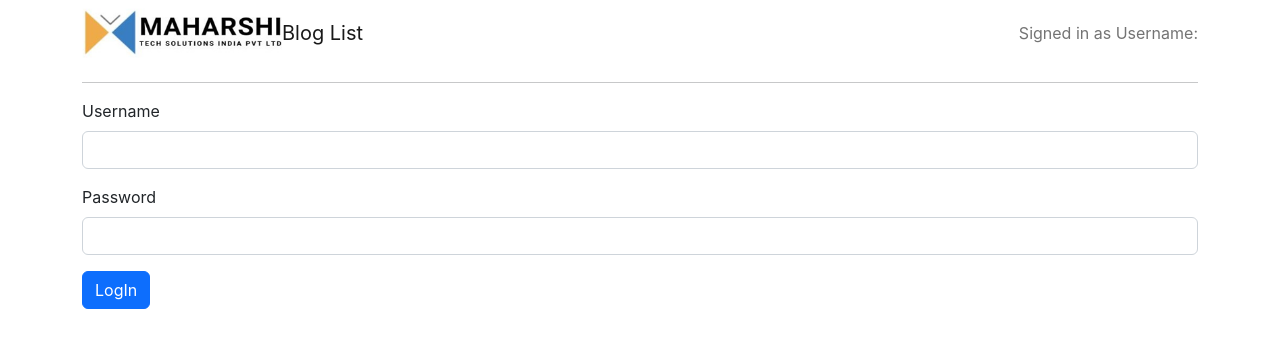
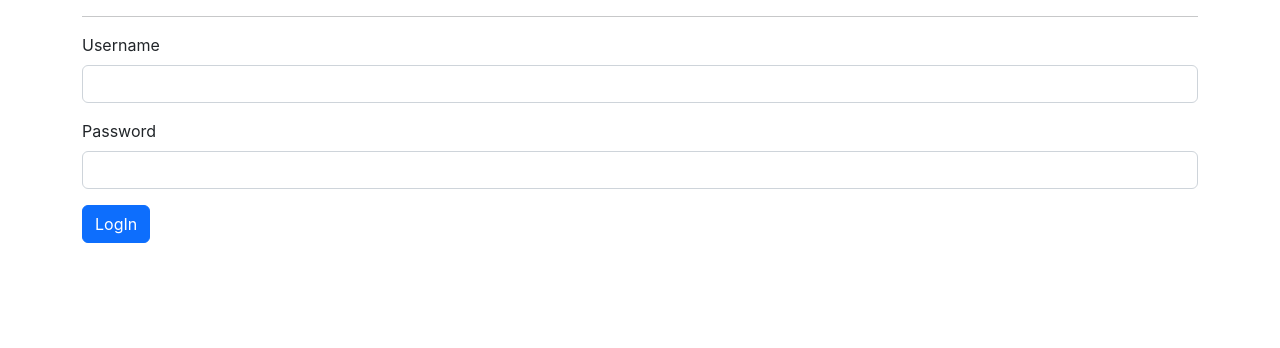
Before and after one commit to ravimarici/saadh_assessment_react_app, a React (Create React App) app: page / in a window 1280 px wide. Shown: the top 348 px of the page. Built offline with nearby package versions, Linux system fonts and the light colour scheme.

Commit message:
Deleted Duplicate header

```diff
--- a/src/Components/SignIn.js
+++ b/src/Components/SignIn.js
@@ -28,7 +28,6 @@ function SignIn() {
   return (
     <div>
       <Container>
-      <Navigation />
       <hr></hr>
         {getUsername && getPassword ? (
           <Home />
```
